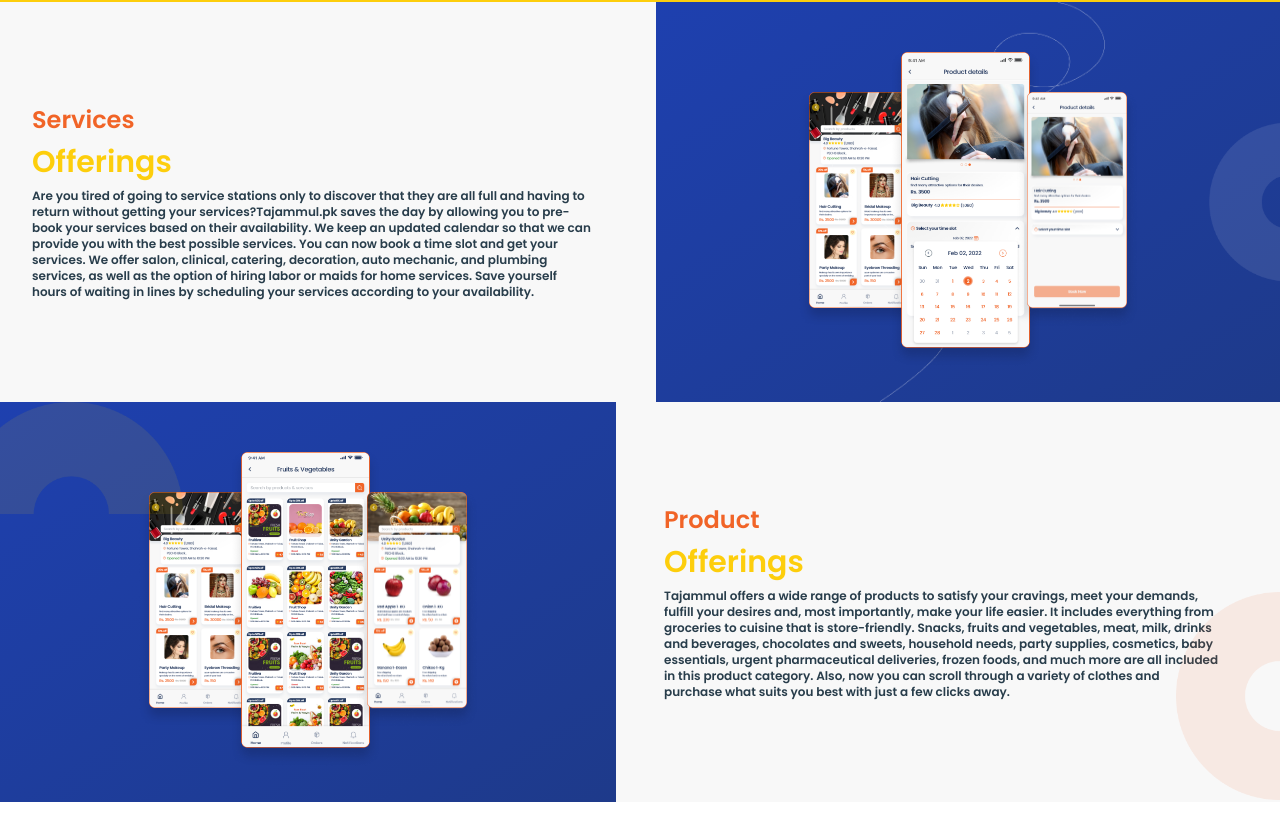
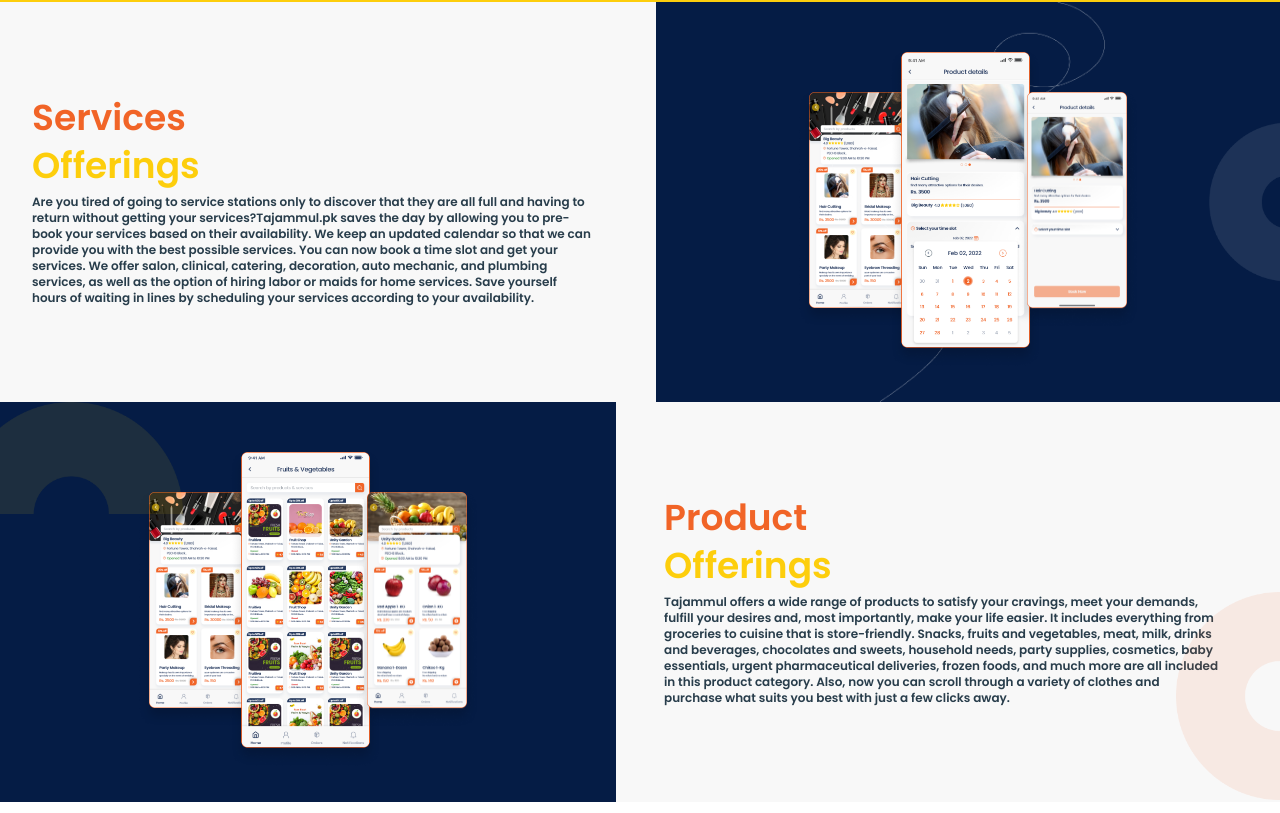
Before and after one commit to hanna-khan/Tajammul-app, a React (Create React App) app: page / in a window 1280 px wide. Shown: the part 3287-4100 px from the top of the page. Built offline with nearby package versions, Linux system fonts and the light colour scheme.

Commit message:
background color changed in service offering section

```diff
--- a/src/components/ServiceOfferings.jsx
+++ b/src/components/ServiceOfferings.jsx
@@ -18,12 +18,12 @@
       <div className="md:flex justify-between items-center w-[100%] h-fit bg-[#F8F8F8]">
 
         <div className="lg:pl-[2rem] pl-[1rem] flex-1 pt-[8rem] pb-[8rem] md:pt-0 md:pb-0">
-          <h1 className="text-2xl mb-2 font-semibold text-[#F16427]">Services</h1>
-          <h1 className="text-3xl mb-2 font-semibold text-[#FDCE0C]">Offerings</h1>
+          <h1 className="text-4xl mb-2 font-semibold text-[#F16427]">Services</h1>
+          <h1 className="text-4xl mb-2 font-semibold text-[#FDCE0C]">Offerings</h1>
           <p className="text-xs font-semibold text-[#283D4B] w-[97%] sm:w-[90%]">Are you tired of going to service stations only to discover that they are all full and having to return without getting your services?Tajammul.pk saves the day by allowing you to pre-book your services based on their availability. We keep an updated calendar so that we can provide you with the best possible services. You can now book a time slot and get your services. We offer salon, clinical, catering, decoration, auto mechanic, and plumbing services, as well as the option of hiring labor or maids for home services. Save yourself hours of waiting in lines by scheduling your services according to your availability.</p>
         </div>
 
-        <div className="flex-1 relative flex justify-center  items-center bg-gradient-to-br from-blue-800 to-blue-900 h-[25rem] pt-3">
+        <div className="flex-1 relative flex justify-center  items-center bg-[#051c45] h-[25rem] pt-3">
           <img src={RLImage} alt="" className="h-[15rem] mr-[-2rem]" />
           <img src={RICenter} alt="" className="h-[20rem] z-50" />
           <img src={RImage} alt="" className="h-[15rem] ml-[-1.7rem] z-50" />
@@ -36,7 +36,7 @@
       {/* LOWER BOX  */}
       <div className="md:flex justify-between items-center w-[100%] h-fit bg-[#F8F8F8]">
 
-        <div className="flex-1 hidden  relative md:flex justify-center items-center bg-gradient-to-br from-blue-800 to-blue-900 h-[25rem] pt-3">
+        <div className="flex-1 hidden  relative md:flex justify-center items-center bg-[#051c45] h-[25rem] pt-3">
           <img src={RLImage} alt="" className="h-[15rem] mr-[-2rem]" />
           <img src={Center2Image} alt="" className="h-[20rem] z-50" />
           <img src={VegImage} alt="" className="h-[15rem] ml-[-1.7rem] z-50" />
@@ -44,12 +44,12 @@
         </div>
 
         <div className="flex-1 pl-[3rem] relative pt-[8rem] pb-[8rem] md:pt-0 md:pb-0">
-          <h1 className="text-2xl mb-2 font-semibold text-[#F16427]">Product</h1>
-          <h1 className="text-3xl mb-2 font-semibold text-[#FDCE0C]">Offerings</h1>
+          <h1 className="text-4xl mb-2 font-semibold text-[#F16427]">Product</h1>
+          <h1 className="text-4xl mb-2 font-semibold text-[#FDCE0C]">Offerings</h1>
           <p className="text-xs font-semibold text-[#283D4B] w-[97%] sm:w-[90%]">Tajammul offers a wide range of products to satisfy your cravings, meet your demands, fulfill your desires and, most importantly, make your life easier. It includes everything from groceries to cuisine that is store-friendly. Snacks, fruits and vegetables, meat, milk, drinks and beverages, chocolates and sweets, household needs, party supplies, cosmetics, baby essentials, urgent pharmaceutical deliveries, frozen foods, and much more are all included in this product category. Also, now you can scroll through a variety of clothes and purchase what suits you best with just a few clicks away. </p>
           <img className="absolute right-0 top-[45%] h-[13rem]" src={Decorter3} alt="image" srcset="" />
         </div>
-        <div className="flex  relative md:hidden justify-center items-center bg-gradient-to-br from-blue-800 to-blue-900 h-[25rem] pt-3">
+        <div className="flex  relative md:hidden justify-center items-center bg-[#051c45] h-[25rem] pt-3">
           <img src={RLImage} alt="" className="h-[15rem] mr-[-2rem]" />
           <img src={Center2Image} alt="" className="h-[20rem] z-50" />
           <img src={VegImage} alt="" className="h-[15rem] ml-[-1.7rem] z-50" />
```
